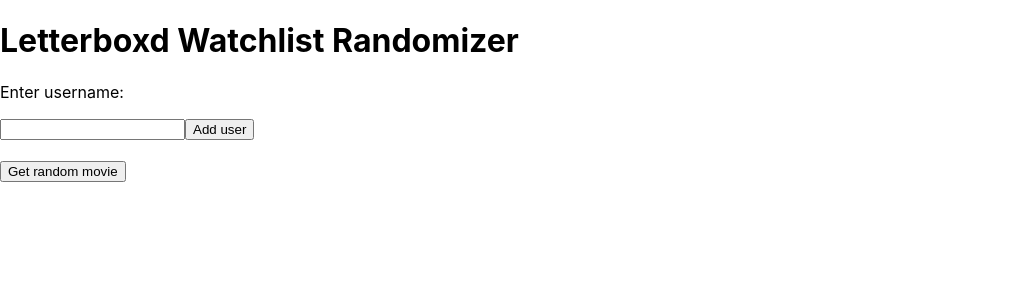
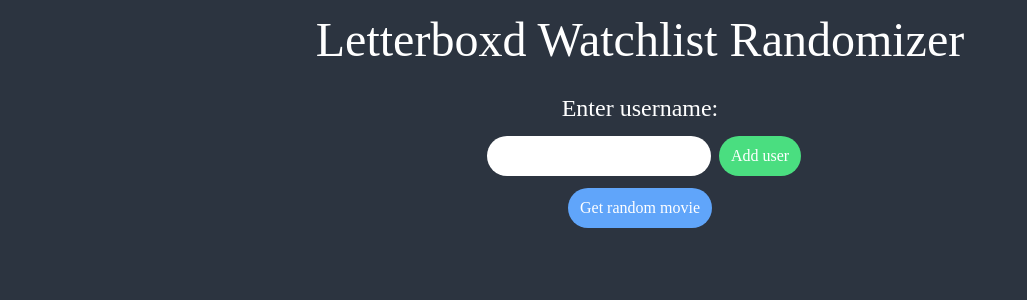
Before and after one commit to AlbanXV/LetterboxdRandomizer, a React (Create React App) app in the folder frontend/: page / in a window 1280 px wide. Shown: the top 300 px of the page, without its empty margins (0-1027 px from the left). Built offline with nearby package versions, Linux system fonts and the light colour scheme.

Commit message:
backend: implemented new scrape function to get information about selected movies. frontend: fixed some css with tailwind, still wip

```diff
--- a/frontend/package.json
+++ b/frontend/package.json
@@ -36,5 +36,8 @@
       "last 1 firefox version",
       "last 1 safari version"
     ]
+  },
+  "devDependencies": {
+    "tailwindcss": "^3.4.17"
   }
 }
--- a/frontend/src/App.js
+++ b/frontend/src/App.js
@@ -11,7 +11,7 @@
   const addUser = async () => {
     try {
       const response = await axios.post('http://localhost:8080/add-user', null, {params: { username },});
-      alert(response.data)
+      alert(response.data);
     } catch (err) {
       setError('Failed to add user.');
     }
@@ -34,18 +34,20 @@
   };
 
   return (
-    <div>
-      <h1>Letterboxd Watchlist Randomizer</h1>
-      <p>Enter username:</p>
-      <input type="text" value={username} onChange={(e) => setUsername(e.target.value)}></input>
-      <button onClick={addUser}>Add user</button>
+    <div className='max-w-[1940px] ease-in-out text-white w-full h-screen mx-auto text-center'>
+      <h1 className='md:text-5xl py-4'>Letterboxd Watchlist Randomizer</h1>
+      <p className='md:text-2xl my-3'>Enter username:</p>
+      <input className='text-black rounded-full py-2 px-3 mx-2' type="text" value={username} onChange={(e) => setUsername(e.target.value)}></input>
+      <button className='bg-green-400 hover:bg-green-500 py-2 px-3 rounded-full' onClick={addUser}>Add user</button>
+      {error && <p className='my-2 text-red-400'>{error}</p>}
       <br />
-      <br />
-      <button onClick={getRandomMovie}>Get random movie</button>
-      {error && <p>{error}</p>}
+      <button className='bg-blue-400 hover:bg-blue-500 rounded-full py-2 px-3 my-3' onClick={getRandomMovie}>Get random movie</button>
       {movie && (
-        <div>
-          <p>{movie.title}</p>
+        <div className=' rounded-xl md:text-xl bg-linear-65 from-sky-500 to-indigo-500'>
+          <p>{movie.title} ({movie.year})</p>
+          <p>Director: {movie.director}</p>
+          <p>Movie length: {movie.length} mins</p>
+          <p>Link: <a className='text-blue-400 hover:text-blue-500' href={movie.link}>{movie.link}</a></p>
         </div>
       )}
     </div>
--- a/frontend/src/index.css
+++ b/frontend/src/index.css
@@ -1,13 +1,17 @@
+@tailwind base;
+@tailwind components;
+@tailwind utilities;
+
+@import url('https://fonts.googleapis.com/css2?family=Montserrat:ital,wght@0,100..900;1,100..900&display=swap');
+
 body {
   margin: 0;
-  font-family: -apple-system, BlinkMacSystemFont, 'Segoe UI', 'Roboto', 'Oxygen',
-    'Ubuntu', 'Cantarell', 'Fira Sans', 'Droid Sans', 'Helvetica Neue',
-    sans-serif;
   -webkit-font-smoothing: antialiased;
   -moz-osx-font-smoothing: grayscale;
+  background-color: #2c3440;
 }
 
-code {
-  font-family: source-code-pro, Menlo, Monaco, Consolas, 'Courier New',
-    monospace;
+html {
+  font-family: 'Montserrat', serif;
+  font-style: normal;
 }
--- /dev/null
+++ b/frontend/tailwind.config.js
@@ -0,0 +1,10 @@
+/** @type {import('tailwindcss').Config} */
+module.exports = {
+  content: [
+    "./src/**/*.{js,jsx,ts,tsx}",
+  ],
+  theme: {
+    extend: {},
+  },
+  plugins: [],
+}
```
Also changed, not shown: 2 other files (tests, documents, lock files or other folders).
